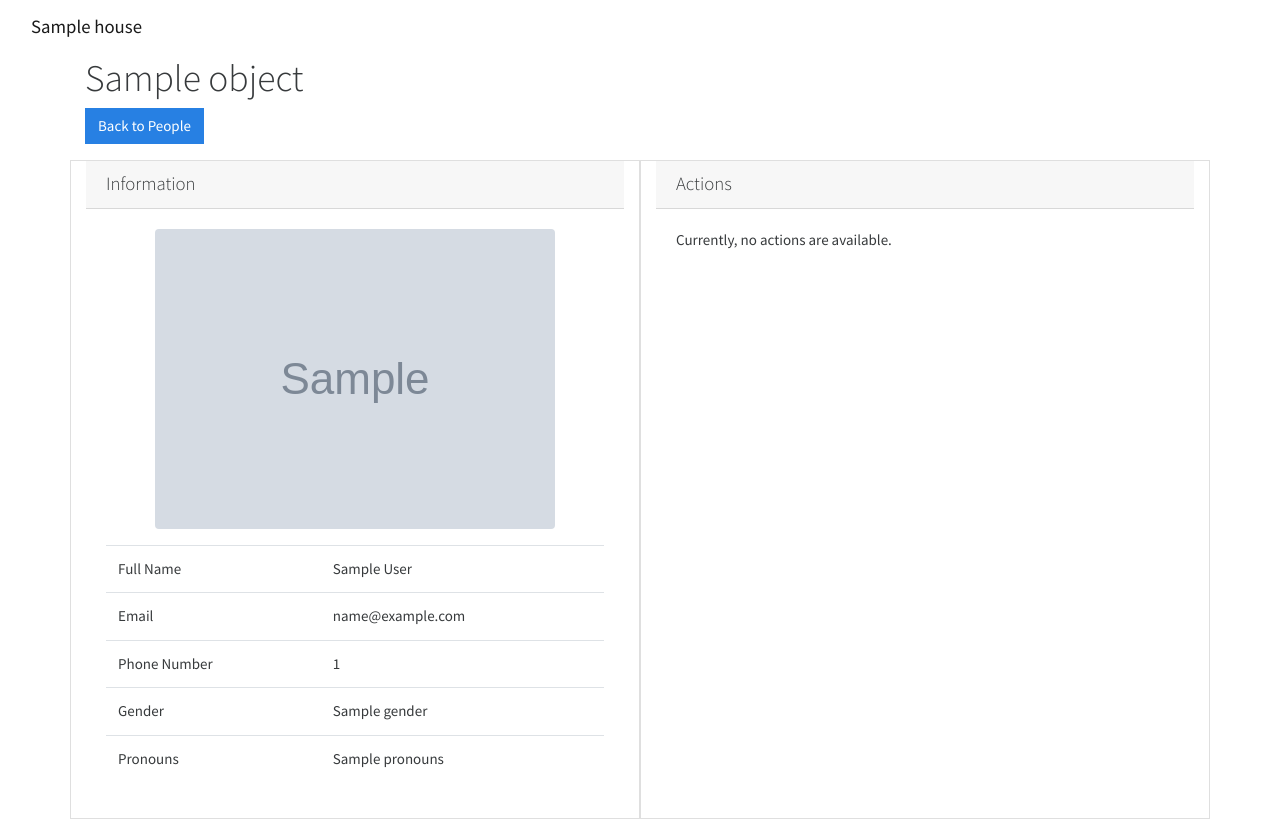
After one commit to trickeydan/HouseManager, a Django app: template hman/templates/people/view.html in a window 1280 px wide. The commit adds this page. Run offline with Django 3.2, Linux system fonts and the light colour scheme; the template is opened without the code that fills it: most values are stand-ins (such as "Sample title", 1, 10 or a date in 2020); grey boxes marked "Sample" are stand-in pictures; some libraries are stand-ins or nearby versions.

Commit message:
Add Person Profile Page

```diff
--- a/hman/people/urls.py
+++ b/hman/people/urls.py
@@ -1,9 +1,10 @@
 from django.urls import path
-from .views import PeopleListView
+from .views import PeopleListView, PersonView
 
 
 app_name = 'people'
 
 urlpatterns = [
     path('', PeopleListView.as_view(), name='index'),
+    path('<int:pk>/', PersonView.as_view(), name='view')
 ]
--- a/hman/templates/people/list.html
+++ b/hman/templates/people/index.html
@@ -16,11 +16,11 @@
         {% for person in object_list %}
 
             <div class="card col-sm">
-              <img class="card-img-top" src="{{ person.picture.url }}" alt="{{ person.full_name }}">
+              <img class="card-img-top img-fluid rounded mx-auto d-block" src="{{ person.picture.url }}" alt="{{ person.full_name }}">
               <div class="card-body">
                 <h5 class="card-title">{{ person.full_name }}</h5>
                 <p class="card-text">{{ person.bio }}</p>
-                <a href="#" class="btn btn-primary">View Profile</a>
+                <a href="{% url 'people:view' person.id %}" class="btn btn-primary">View Profile</a>
               </div>
             </div>
         {% endfor %}
--- /dev/null
+++ b/hman/templates/people/view.html
@@ -0,0 +1,55 @@
+{% extends "layouts/base.html" %}
+
+{% block title %}{{ object }}{% endblock %}
+
+{% block content %}
+<h1>{{ object }}</h1>
+<a href="{% url 'people:index' %}"><p class="btn btn-primary">Back to People</p></a>
+<div class="row">
+    <div class="card col-sm">
+        <div class="card-header">
+            <h5 class="mb-0">Information</h5>
+        </div>
+        <div class="card-body">
+            <p class="card-text">
+
+                <img class="img-fluid rounded mx-auto d-block" src="{{ object.picture.url }}">
+                <table class="table">
+                  <tbody>
+                    <tr>
+                      <td>Full Name</td>
+                      <td>{{ object.full_name }}</td>
+                    </tr>
+                    <tr>
+                      <td>Email</td>
+                      <td>{{ object.email }}</td>
+                    </tr>
+                    <tr>
+                      <td>Phone Number</td>
+                      <td>{{ object.phone_number }}</td>
+                    </tr>
+                    <tr>
+                      <td>Gender</td>
+                      <td>{{ object.gender }}</td>
+                    </tr>
+                    <tr>
+                      <td>Pronouns</td>
+                      <td>{{ object.pronouns }}</td>
+                    </tr>
+                  </tbody>
+                </table>
+            </p>
+        </div>
+    </div>
+    <div class="card col-sm">
+        <div class="card-header">
+            <h5 class="mb-0">Actions</h5>
+        </div>
+        <div class="card-body">
+            <p class="card-text">
+                Currently, no actions are available.
+            </p>
+        </div>
+    </div>
+</div>
+{% endblock %}
```
Also changed, not shown: hman/people/views.py (+7 -2 lines).
